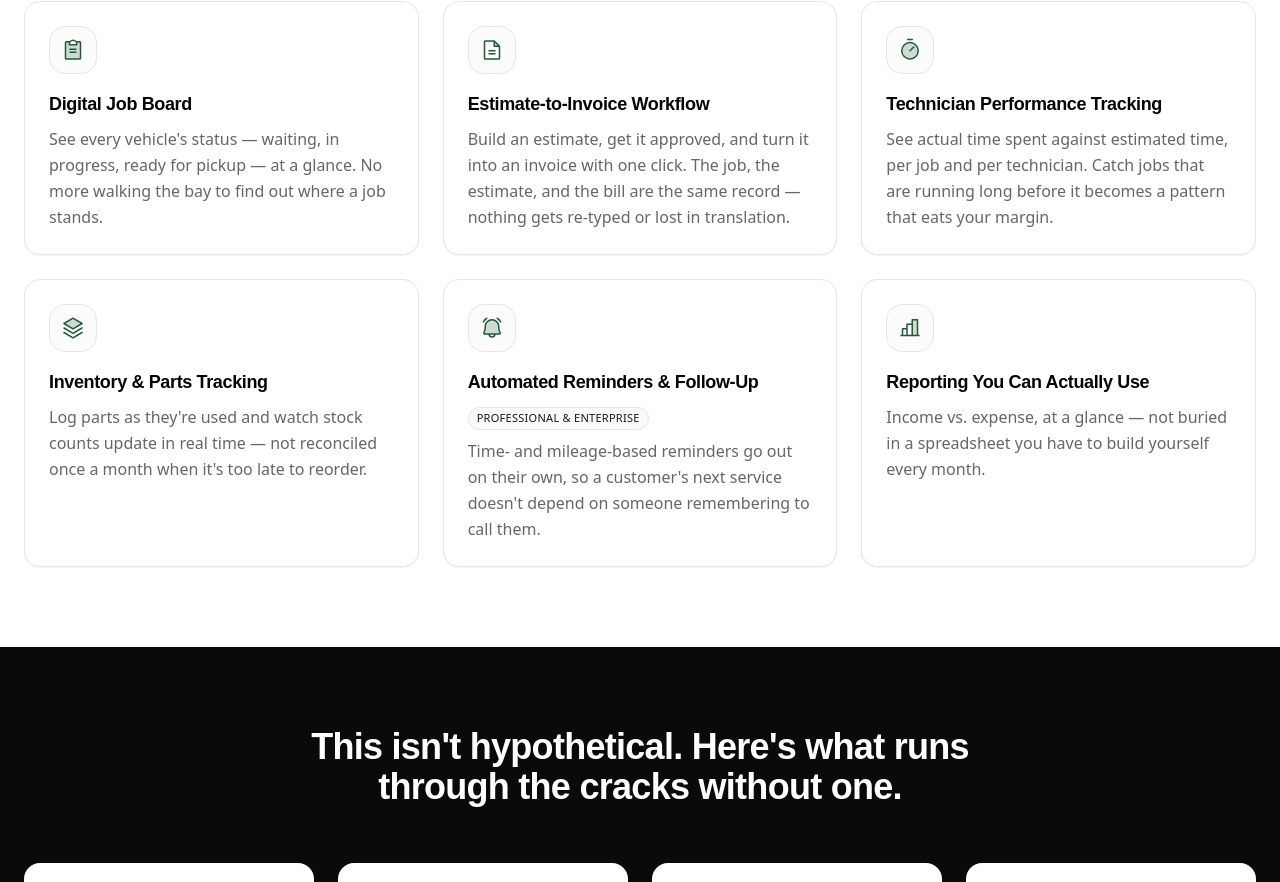
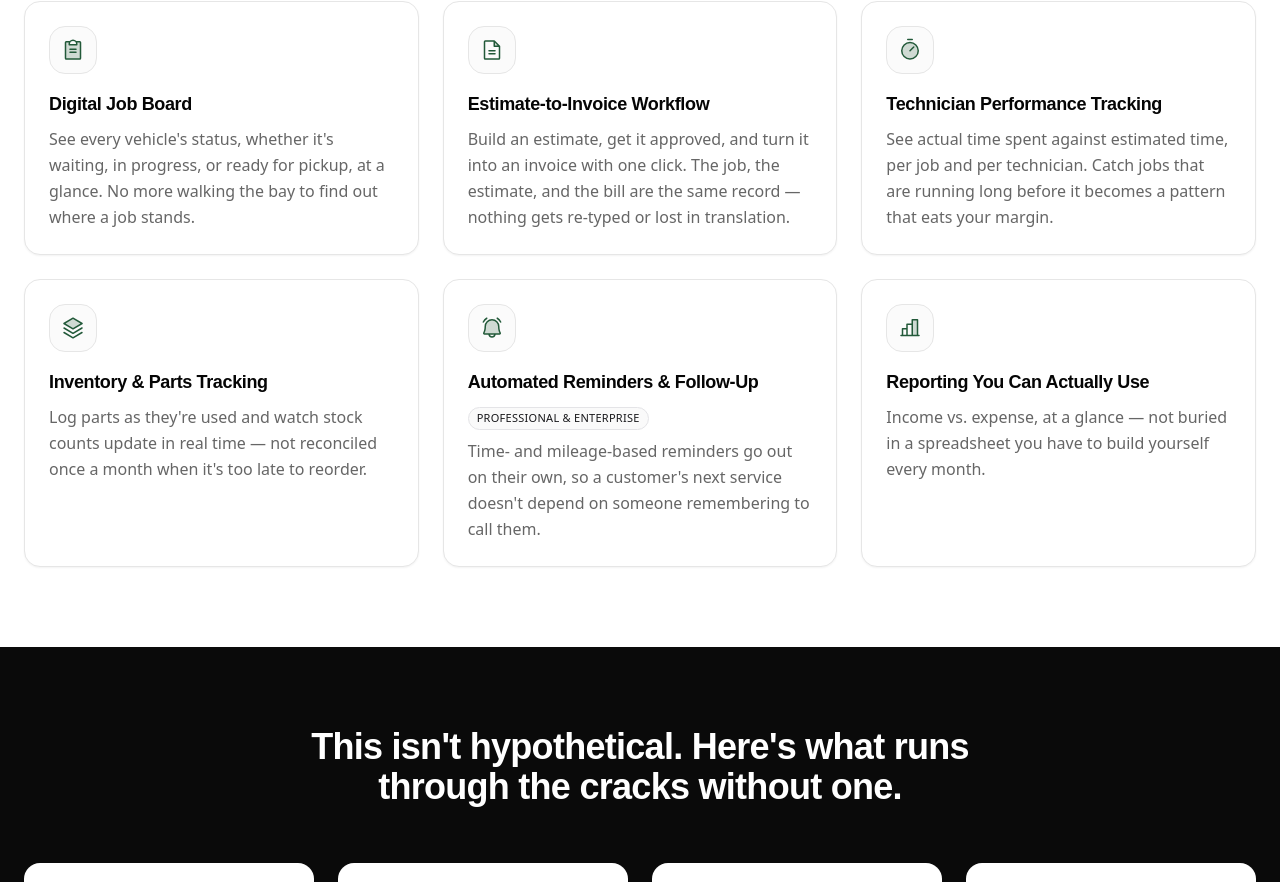
Before and after one commit to MoeezQadri/garagepro-landing-page-glow, a React (Vite) app: page / in a window 1280 px wide. Shown: the part 2077-2959 px from the top of the page. Built offline with nearby package versions, Linux system fonts and the light colour scheme.

Commit message:
Changes
Co-authored-by: MoeezQadri <83864029+MoeezQadri@users.noreply.github.com>

```diff
--- a/src/components/sections/gp/FeaturesSection.tsx
+++ b/src/components/sections/gp/FeaturesSection.tsx
@@ -11,7 +11,7 @@ const features = [
   {
     icon: ClipboardList,
     title: "Digital Job Board",
-    body: "See every vehicle's status — waiting, in progress, ready for pickup — at a glance. No more walking the bay to find out where a job stands.",
+    body: "See every vehicle's status, whether it's waiting, in progress, or ready for pickup, at a glance. No more walking the bay to find out where a job stands.\n",
   },
   {
     icon: FileText,
```
